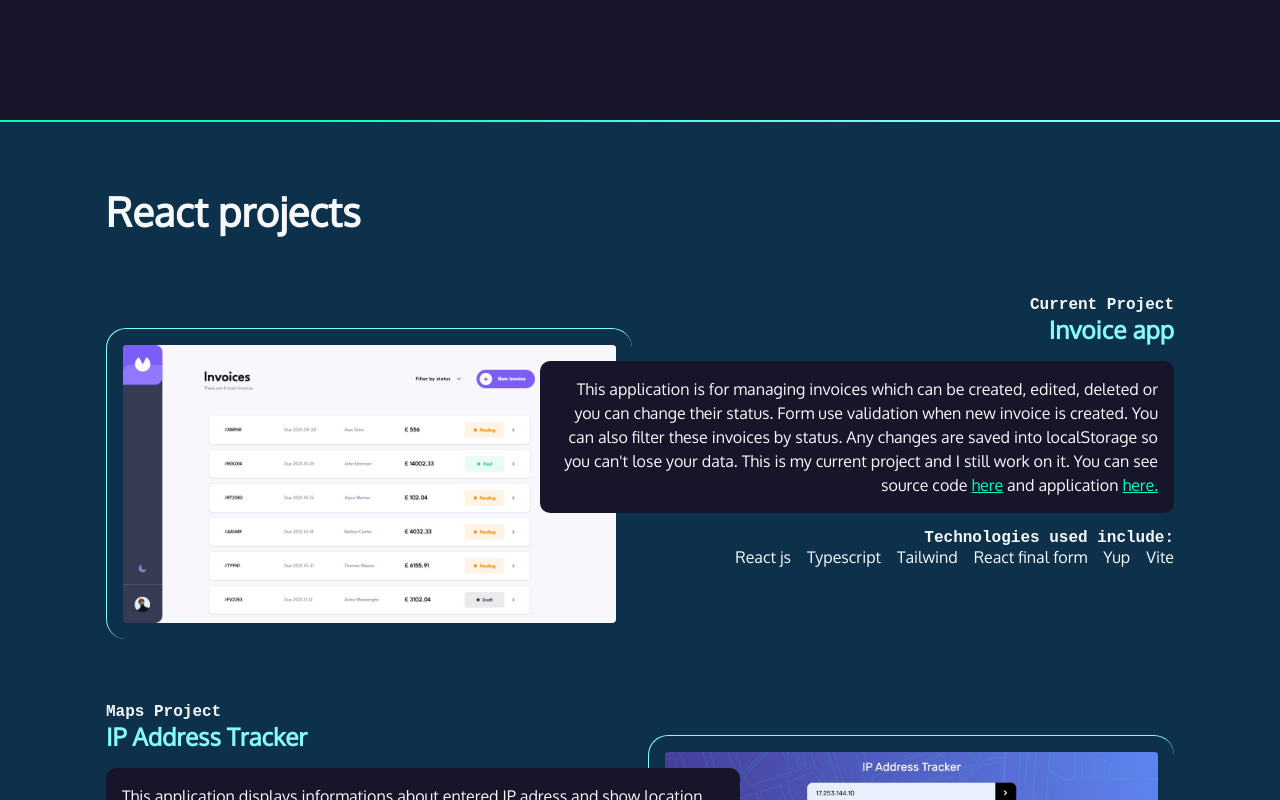
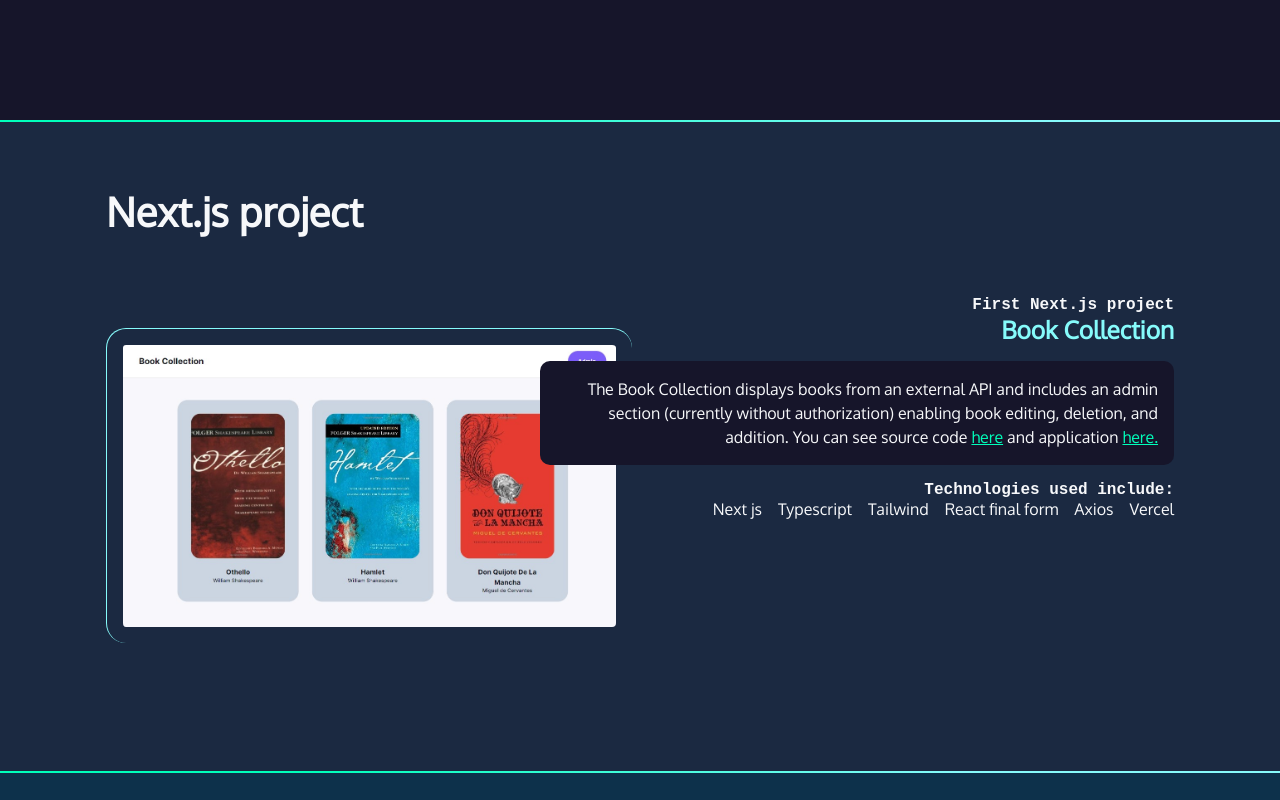
Before and after one commit to VcelakMarek/Portfolio, a React (Vite) app: page / in a window 1280 px wide. Shown: the part 680-1480 px from the top of the page. Built offline with nearby package versions, Linux system fonts and the light colour scheme; a web font is replaced by a local one.

Commit message:
add Book_Collection project

```diff
--- a/src/Portfolio.jsx
+++ b/src/Portfolio.jsx
@@ -49,9 +49,46 @@ const Portfolio = () => {
             Hi, my name is <span>Marek Vcelak</span>
           </p>
           <h2>React Developer</h2>
-          <p>
-            I am junior frontend developer specializing on React aplications
-          </p>
+          <p>I am frontend developer specializing on React aplications</p>
+        </section>
+      </div>
+
+      <div className="gradient"></div>
+
+      <div className="other-projects-background">
+        <section id="projects">
+          <h2>Next.js project</h2>
+
+          <article>
+            <div className="text">
+              <h4>First Next.js project</h4>
+              <h3>Book Collection</h3>
+              <p className="blackbox">
+                The Book Collection displays books from an external API and
+                includes an admin section (currently without authorization)
+                enabling book editing, deletion, and addition. You can see
+                source code{" "}
+                <a href="https://github.com/VcelakMarek/Book_collection">
+                  here
+                </a>{" "}
+                and application{" "}
+                <a href="https://book-collection-one.vercel.app/"> here.</a>
+              </p>
+              <h4>Technologies used include:</h4>
+              <ul>
+                <li>Next js</li>
+                <li>Typescript</li>
+                <li>Tailwind</li>
+                <li>React final form</li>
+                <li>Axios</li>
+                <li>Vercel</li>
+              </ul>
+            </div>
+            <img
+              src="./book-collection.jpg"
+              alt="Screenshot of Book_Collection."
+            />
+          </article>
         </section>
       </div>
 
```
Also changed, not shown: src/assets/book-collection.jpg (added), src/public/book-collection.jpg (added).
